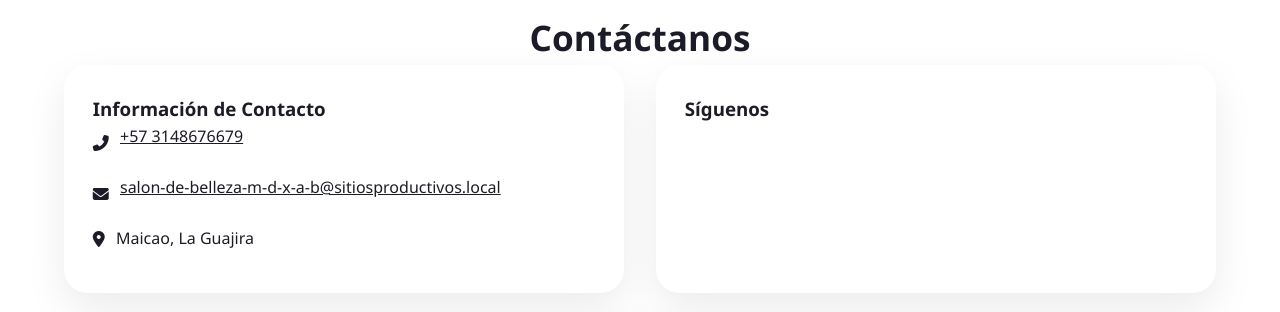
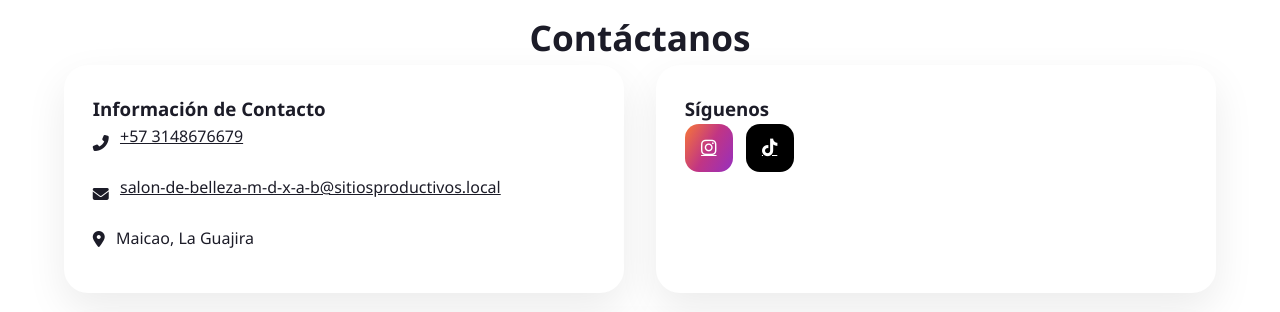
Before and after one commit to ReconvencionLaboralGuajira/anasu-salon-77, a plain HTML site: page index.html in a window 1280 px wide. Shown: the part 3060-3372 px from the top of the page. Drawn offline with Linux system fonts and the light colour scheme; no server answers.

Commit message:
Publish site

```diff
--- a/index.html
+++ b/index.html
@@ -218,6 +218,14 @@
                     <div class="social-links">
 
 
+                        <a href="https://www.instagram.com/anasu.salon/" target="_blank" rel="noopener" class="social-icon ig">
+                            <i class="fab fa-instagram"></i>
+                        </a>
+
+
+                        <a href="https://www.tiktok.com/@anasu.salon" target="_blank" rel="noopener" class="social-icon tt">
+                            <i class="fab fa-tiktok"></i>
+                        </a>
 
                     </div>
                 </div>
```
